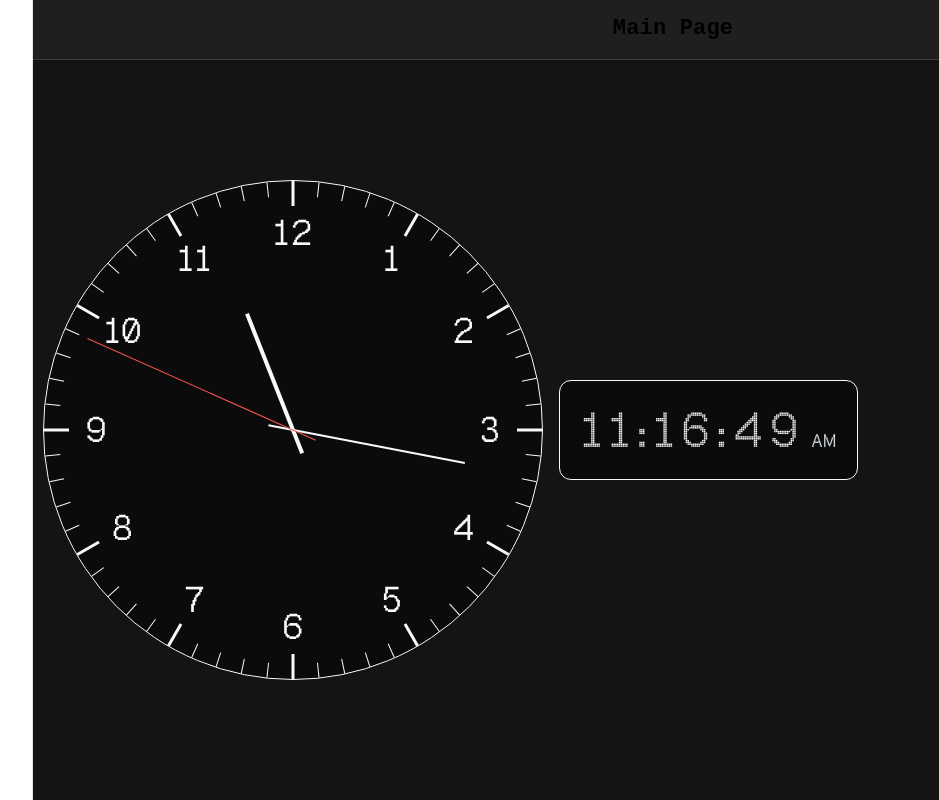
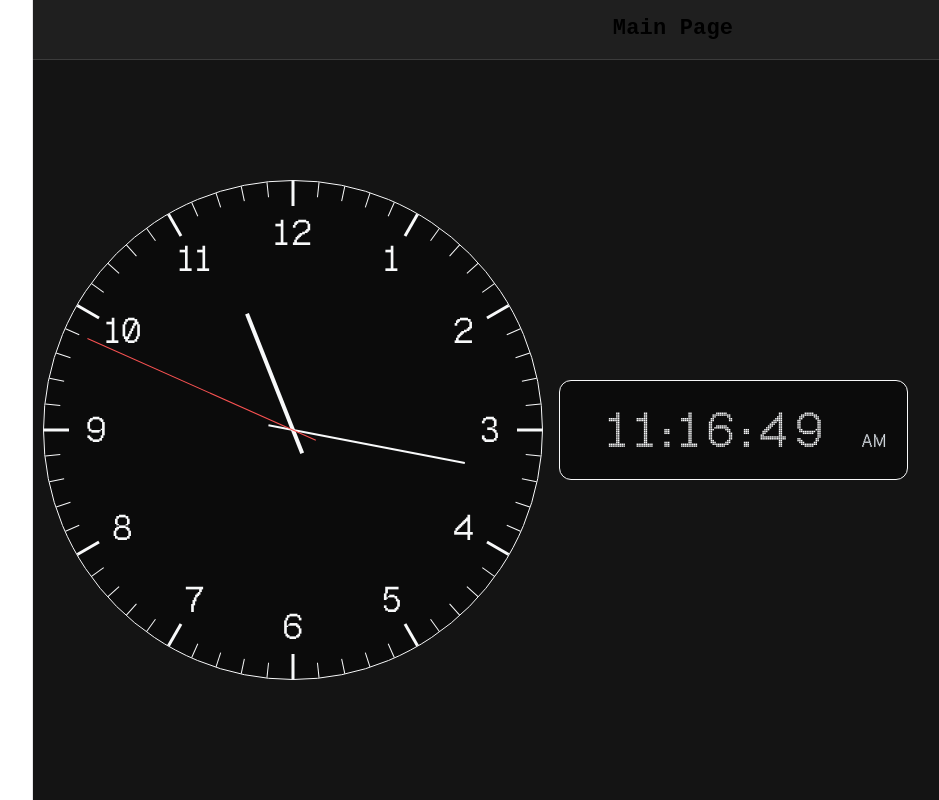
Before and after one commit to HiIts-Matt/MattBoard, a React (Vite) app: page / in a window 1280 px wide. Shown: the top 800 px of the page, without its empty margins (45-984 px from the left). Built offline with nearby package versions, Linux system fonts and the light colour scheme.

Commit message:
add minWidth to digital clock!

```diff
--- a/src/components/Clock/Clock.module.css
+++ b/src/components/Clock/Clock.module.css
@@ -49,6 +49,7 @@
 
     .digitalTime {
         font-family: 'Geist Pixel Grid', monospace;
+        min-width: 10ch;
         font-size: 48px;
         color: var(--mantine-color-gray-0);
         letter-spacing: 4px;
```
